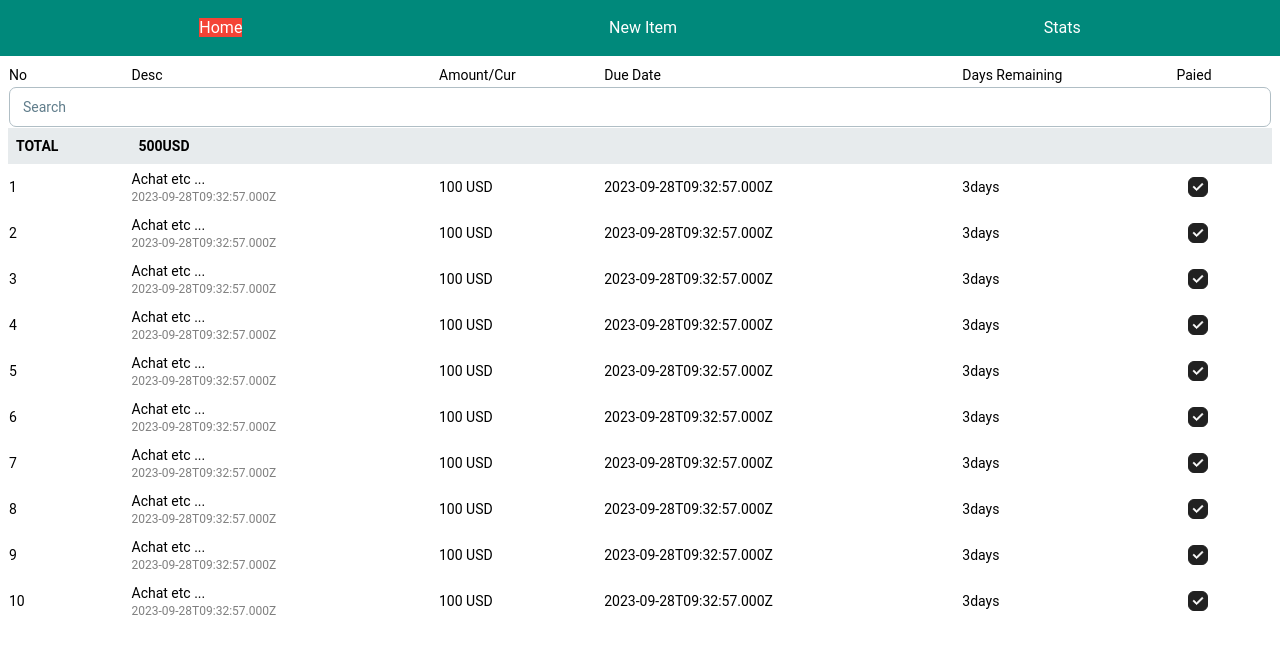
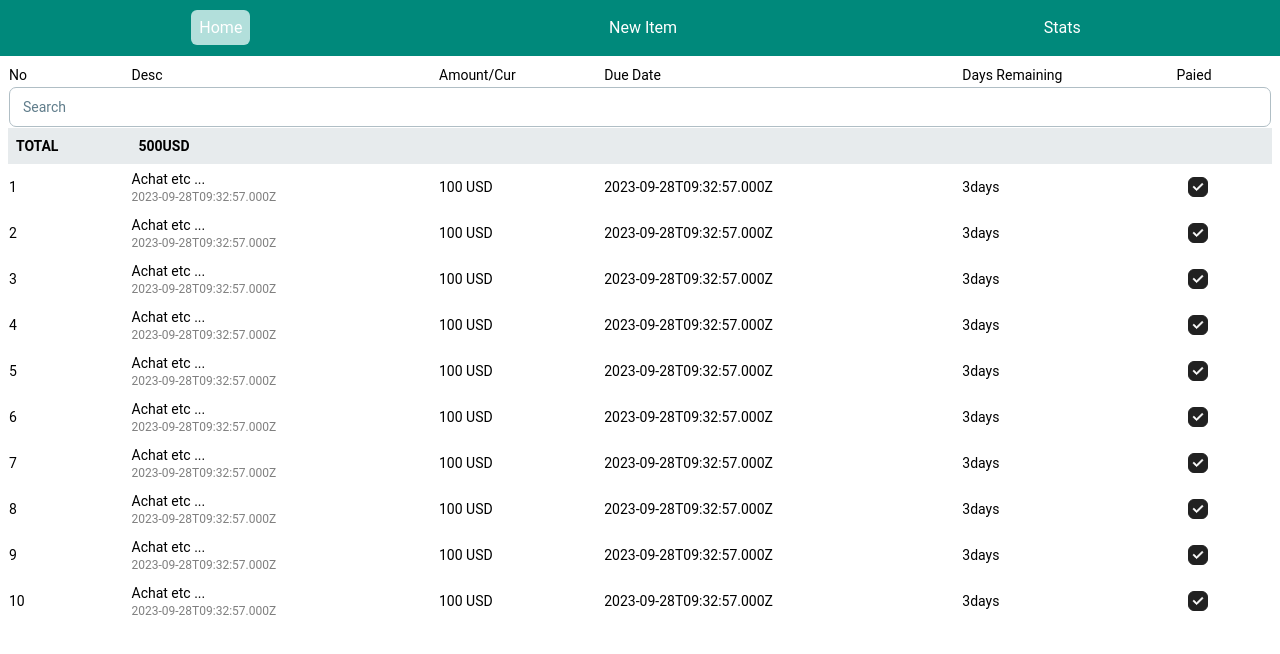
Before and after one commit to doctarhyf/mydep, a React (Vite) app: page / in a window 1280 px wide. Shown: the top 654 px of the page. Built offline with nearby package versions, Linux system fonts and the light colour scheme.

Commit message:
links dbg

```diff
--- a/src/pages/Layout.jsx
+++ b/src/pages/Layout.jsx
@@ -10,7 +10,12 @@ const Layout = () => {
             <li key={i}>
               <NavLink
                 to={rt.path}
-                className={({ isActive }) => (isActive ? "bg-red-500" : "")}
+                className={({ isActive, isPending }) => {
+                  let def =
+                    " text-white hover:bg-teal-100 hover:text-teal-800 p-2 rounded-md";
+
+                  return isActive ? def + " bg-teal-100 text-teal-800 " : def;
+                }}
               >
                 {rt.title}
               </NavLink>
```
